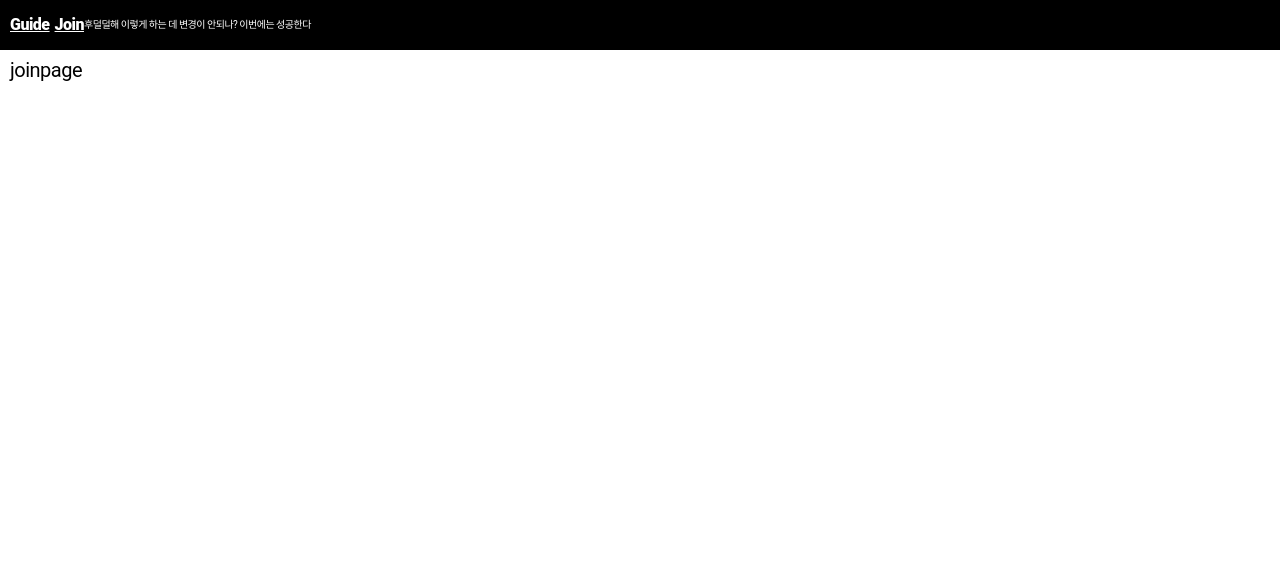
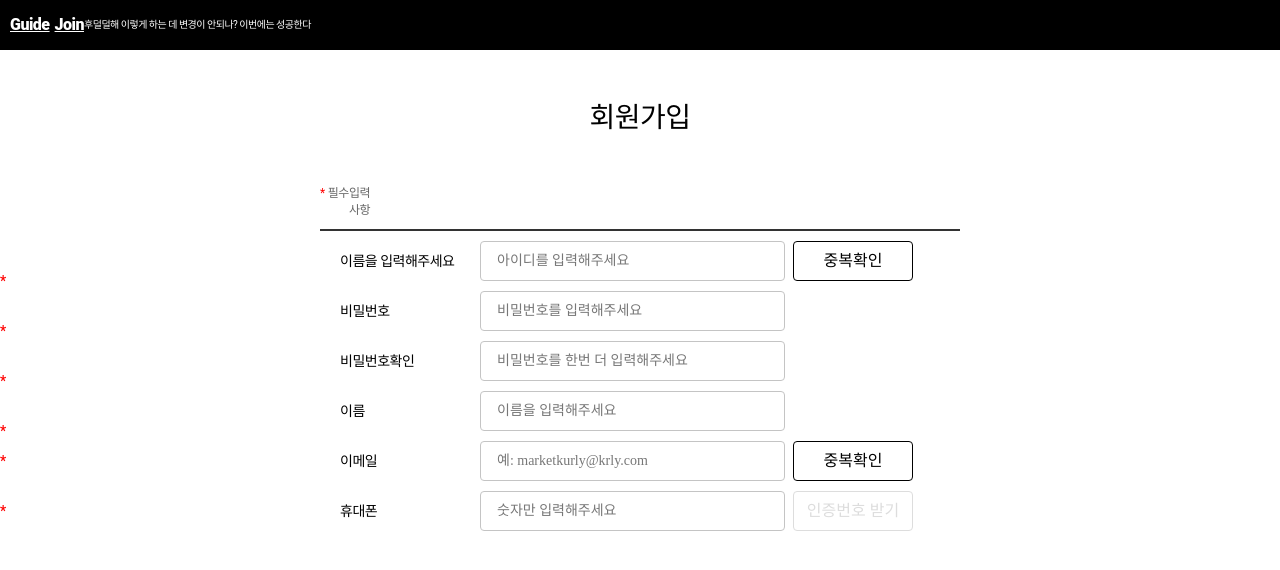
Before and after one commit to phr9000/Shoppingmall-server, a React (Create React App) app: page /join in a window 1280 px wide. Shown: the top 570 px of the page. Built offline with nearby package versions, Linux system fonts and the light colour scheme.

Commit message:
회원가입 진행중

```diff
--- a/src/assets/styles/common.scss
+++ b/src/assets/styles/common.scss
@@ -31,3 +31,9 @@ em {
 .flex {
   display: flex;
 }
+.align-center {
+  align-items: center;
+}
+.w100 {
+  width: 100%;
+}
--- a/src/assets/styles/index.scss
+++ b/src/assets/styles/index.scss
@@ -14,6 +14,7 @@
 @import '/src/assets/styles/layout/header.scss';
 @import '/src/assets/styles/layout/space.scss';
 @import '/src/assets/styles/layout/main.scss';
+@import '/src/assets/styles/layout/join.scss';
 
 // // components
 @import '/src/assets/styles/components/form.scss';
--- /dev/null
+++ b/src/assets/styles/layout/join.scss
@@ -0,0 +1,62 @@
+@import '/src/assets/styles/abstracts/variables.scss';
+.join-container {
+    margin: 0 auto;
+    padding-top: 5rem;
+    width: 640px;
+    .title {
+        margin-bottom: 5rem;
+        @include font(2.8rem, 400, $black, 3.5rem);
+        text-align: center;
+    }
+    .required-icon {
+        &:after {
+            position: absolute;
+            left: 0;
+            display: block;
+            content: '*';
+            color: red;
+        }
+    }
+    .top-title-area {
+        padding-bottom: 1rem;
+        @include font(1.2rem, 400, rgb(102, 102, 102), 1.7rem);
+        border-bottom: 2px solid rgb(51,51,51);
+        text-align: right;
+        .top-title {
+            position: relative;
+            width: 50px;
+            text-align: right;
+            &:after {
+                display: block;
+                position: absolute;
+                top: 0;
+                left: 0;
+                content: '*';
+                color: red;
+                text-align: right;
+            }
+        }
+    }
+    .field {
+        margin-bottom: 1rem;
+        &:last-child {
+            margin-bottom: 0;
+        }
+    }
+    .input-name-area {
+        min-width: 14rem;
+        width: 14rem;
+        @include font(1.4rem, 500, $black, 2rem);
+    }
+    .join-area {
+        padding: 0 2rem;
+        padding-top: 1rem;
+    }
+    .input {
+        width: 30.5rem;
+        min-width: 30.5rem;
+    }
+    .btn {
+        min-width: 120px;
+    }
+}
--- a/src/assets/styles/layout/main.scss
+++ b/src/assets/styles/layout/main.scss
@@ -2,6 +2,6 @@
 
 // main container
 .main-layout-container {
-    padding: 60px 10px 10px 10px;
+    padding: 50px 10px 10px 10px;
     font-size: 2rem;
 }
--- a/src/pages/Join/JoinLayout.jsx
+++ b/src/pages/Join/JoinLayout.jsx
@@ -2,8 +2,129 @@ import React from 'react'
 
 export default function JoinLayout() {
   return (
-    <div>
-      joinpage
+    <div className='join-container'>
+      <h2 className='title'>회원가입</h2>
+      <div className='top-title-area'><p className='top-title'>필수입력사항</p></div>
+      <div className='join-area'>
+        <div className="field flex align-center">
+          <div className='input-name-area'>
+            <label for="input-name">
+              이름을 입력해주세요
+            </label>
+            <span className='required-icon'></span>
+          </div>
+          <div className="field-form field-input w100">
+            <div className="input">
+              <input
+                type="text"
+                id="input-name"
+                value=""
+                placeholder="아이디를 입력해주세요"
+              />
+            </div>
+            <button type="button" className="btn btn-size-middle">
+              <span>중복확인</span>
+            </button>
+          </div>
+        </div>
+        <div className="field flex align-center">
+          <div className='input-name-area'>
+            <label for="input-name">
+              비밀번호
+            </label>
+            <span className='required-icon'></span>
+          </div>
+          <div className="field-form field-input">
+            <div className="input">
+              <input
+                type="text"
+                id="input-name"
+                value=""
+                placeholder="비밀번호를 입력해주세요"
+              />
+            </div>
+          </div>
+        </div>
+        <div className="field flex align-center">
+          <div className='input-name-area'>
+            <label for="input-name">
+              비밀번호확인
+            </label>
+            <span className='required-icon'></span>
+          </div>
+          <div className="field-form field-input">
+            <div className="input">
+              <input
+                type="text"
+                id="input-name"
+                value=""
+                placeholder="비밀번호를 한번 더 입력해주세요"
+              />
+            </div>
+          </div>
+        </div>
+        <div className="field flex align-center">
+          <div className='input-name-area'>
+            <label for="input-name">
+              이름
+            </label>
+            <span className='required-icon'></span>
+          </div>
+          <div className="field-form field-input">
+            <div className="input">
+              <input
+                type="text"
+                id="input-name"
+                value=""
+                placeholder="이름을 입력해주세요"
+              />
+            </div>
+          </div>
+        </div>
+        <div className="field flex align-center">
+          <div className='input-name-area'>
+            <span className='required-icon'></span>
+            <label for="input-name">
+              이메일
+            </label>
+          </div>
+          <div className="field-form field-input">
+            <div className="input">
+              <input
+                type="text"
+                id="input-name"
+                value=""
+                placeholder="예: marketkurly@krly.com"
+              />
+            </div>
+            <button type="button" className="btn btn-size-middle">
+              <span>중복확인</span>
+            </button>
+          </div>
+        </div>
+        <div className="field flex align-center">
+          <div className='input-name-area'>
+            <span className='required-icon'></span>
+            <label for="input-name">
+              휴대폰
+            </label>
+          </div>
+          <div className="field-form field-input">
+            <div className="input">
+              <input
+                type="text"
+                id="input-name"
+                value=""
+                placeholder="숫자만 입력해주세요"
+              />
+            </div>
+            <button type="button" className="btn btn-size-middle" disabled>
+              <span>인증번호 받기</span>
+            </button>
+          </div>
+        </div>
+
+      </div>
     </div>
   )
 }
```
